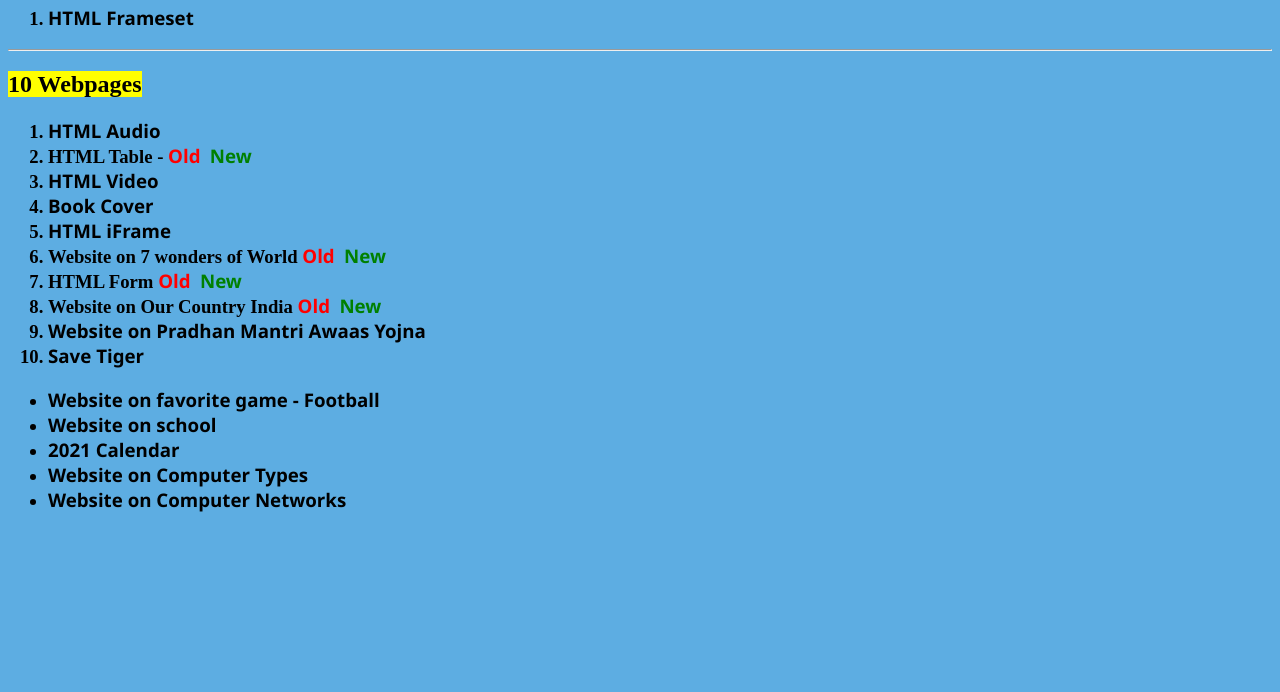
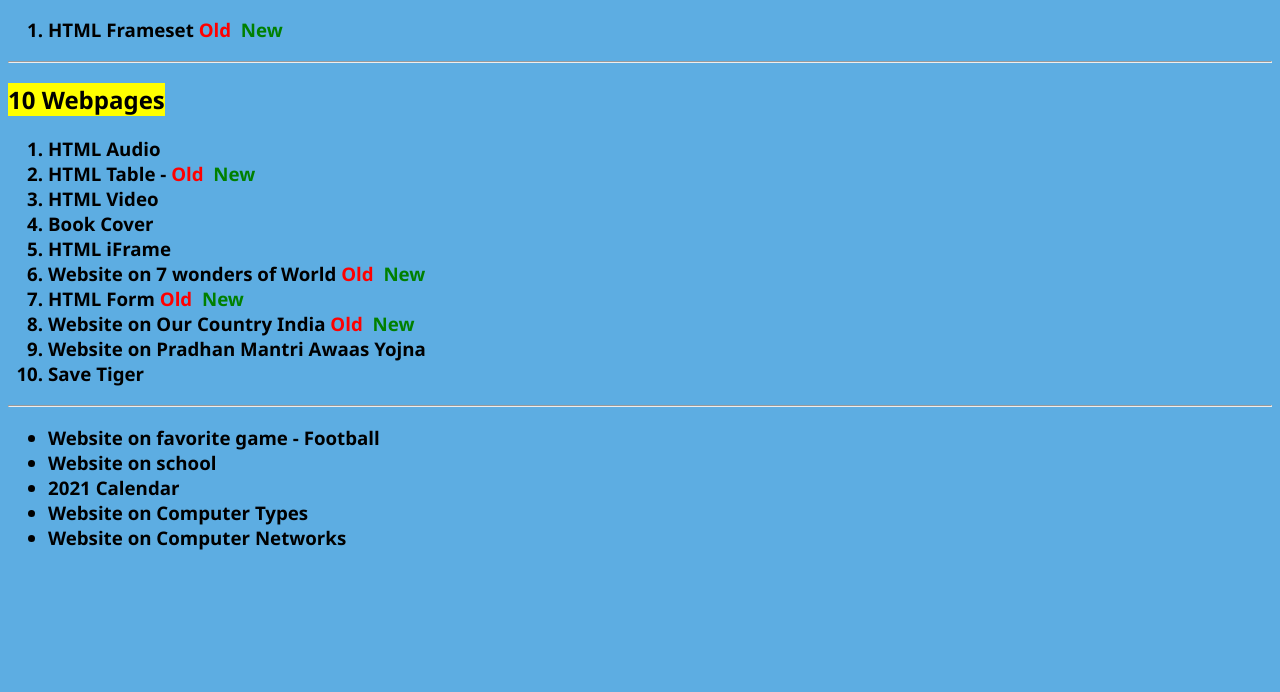
Before and after one commit to devansh-27/school-html-project, a plain HTML site: page index.html in a window 1280 px wide. Shown: the part 108-800 px from the top of the page. Drawn offline with Linux system fonts and the light colour scheme.

Commit message:
Add files via upload

```diff
--- a/index.html
+++ b/index.html
@@ -4,6 +4,7 @@
     <title>School HTML Project</title>
     <meta name="viewport" content="width=device-width, initial-scale=1.0">
     <style>
+        body,
         a {
             color: black;
             text-decoration: none;
@@ -24,7 +25,9 @@
     <h3>
         <ol>
             <li>
-                <a href="frameset/index.html">HTML Frameset</a>
+                HTML Frameset
+                <a href="old-frameset/index.html" style="color: red;">Old</a>&nbsp;
+                <a href="new-frameset/index.html" style="color: green;">New</a>
             </li>
         </ol>
     </h3>
@@ -63,6 +66,7 @@
             <li><a href="pradhan-mantri-awaas-yojna.html">Website on Pradhan Mantri Awaas Yojna</a></li>
             <li><a href="save-tiger.html">Save Tiger</a></li>
         </ol>
+        <hr>
         <ul>
             <li><a href="football-website/index.html">Website on favorite game - Football</a></li>
             <li><a href="school-website/index.html">Website on school</a></li>
```
